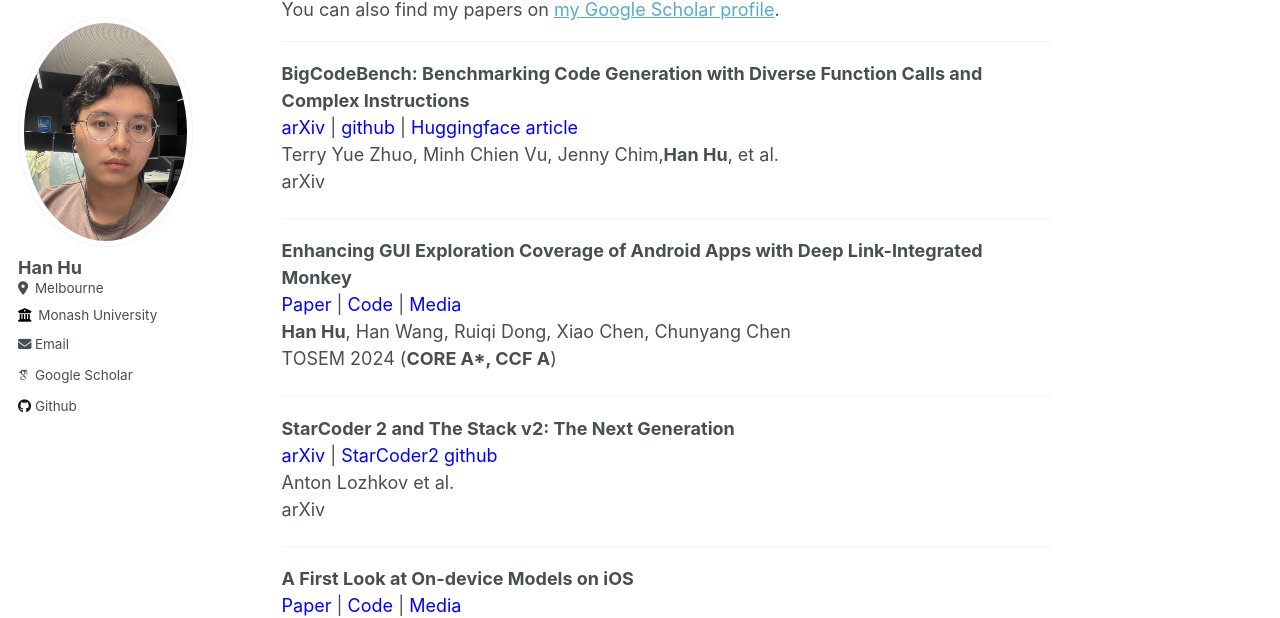
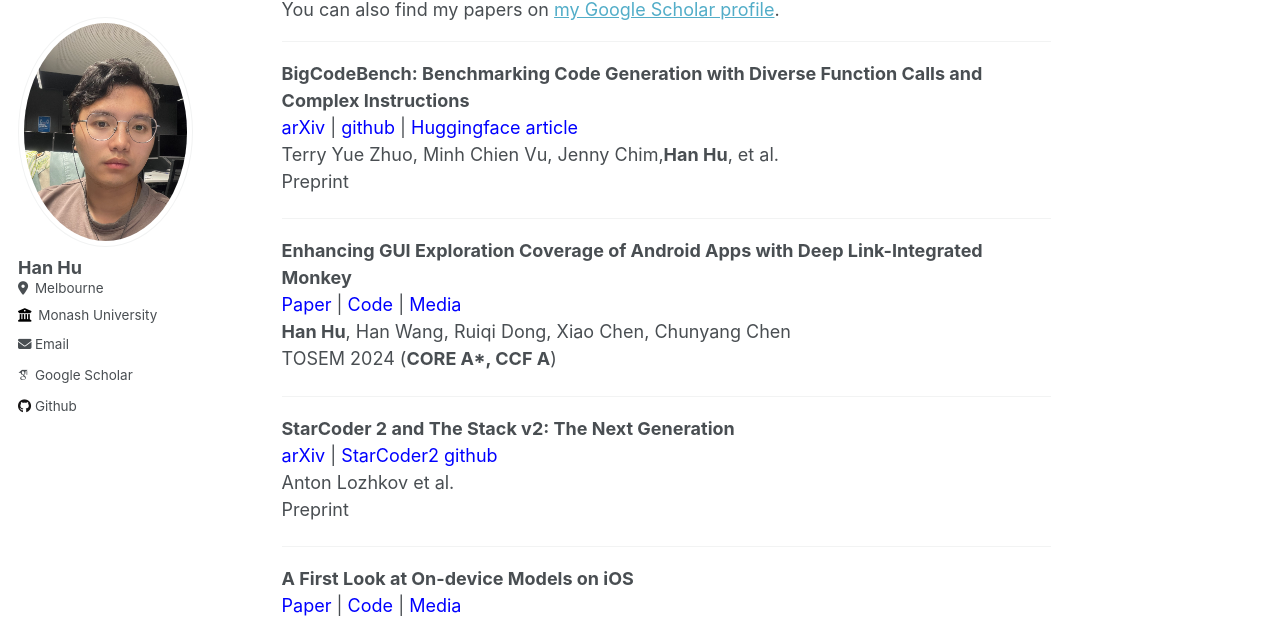
Before and after one commit to huhanGitHub/huhanGitHub.github.io, a Jekyll site: the page built from _pages/about.md, in a window 1280 px wide and 900 px high, scrolled down 1452 px. Shown: the part 89-707 px from the top of the window. Built offline with Jekyll 4.4.1, drawn with Linux system fonts in a browser that asks for light colours; some web fonts are replaced.

Commit message:
Update about.md

```diff
--- a/_pages/about.md
+++ b/_pages/about.md
@@ -60,7 +60,7 @@ If there is an opening in your team that aligns with my skills, please feel free
 <a href="https://github.com/bigcode-project/bigcodebench" style="text-decoration: none; color: blue;">github</a> |
 <a href="https://huggingface.co/blog/leaderboard-bigcodebench" style="text-decoration: none; color: blue;">Huggingface article</a><br>
 Terry Yue Zhuo, Minh Chien Vu, Jenny Chim,<span style="font-weight: bold;">Han Hu</span>, et al.<br>
-arXiv
+Preprint
 
 ---
 
@@ -77,7 +77,7 @@ TOSEM 2024 (<strong>CORE A*, CCF A</strong>)
 <a href="https://arxiv.org/abs/2402.19173" style="text-decoration: none; color: blue;">arXiv</a> |
 <a href="https://github.com/bigcode-project/starcoder2" style="text-decoration: none; color: blue;">StarCoder2 github</a> <br>
 Anton Lozhkov et al.<br>
-arXiv
+Preprint
 
 ---
 
```
